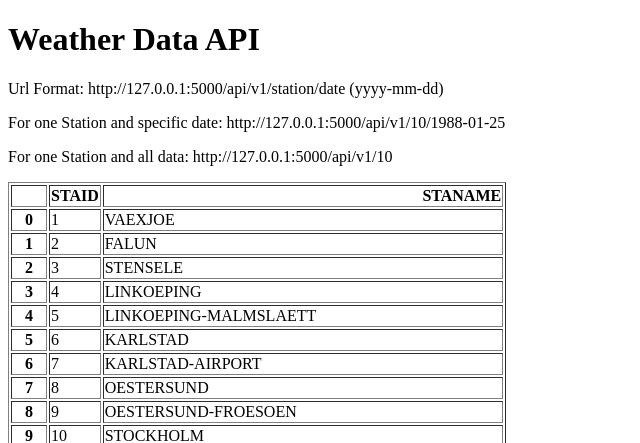
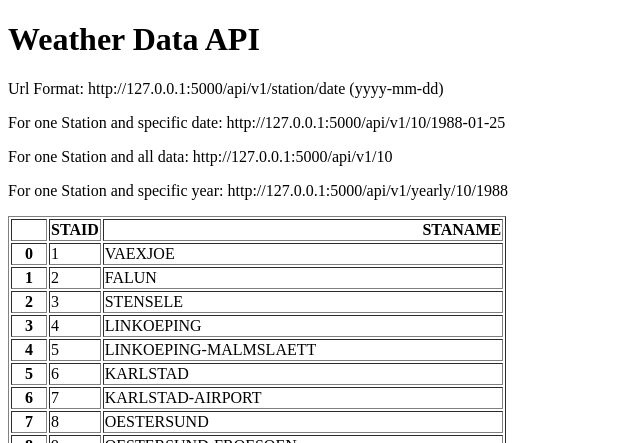
Before and after one commit to Bella3009/First-HTML-Webpage, a Flask app: page / in a window 1280 px wide. Shown: the top 443 px of the page, without its empty margins (0-640 px from the left). Run offline with Flask 3, Linux system fonts and the light colour scheme.

Commit message:
Show in the website the option to view data by year

```diff
--- a/templates/Weather_index.html
+++ b/templates/Weather_index.html
@@ -12,7 +12,7 @@
     <p>Url Format: http://127.0.0.1:5000/api/v1/station/date (yyyy-mm-dd)</p>
     <p>For one Station and specific date: http://127.0.0.1:5000/api/v1/10/1988-01-25</p>
     <p>For one Station and all data: http://127.0.0.1:5000/api/v1/10</p>
-    <!--    <p>For one Station and specific year: http://127.0.0.1:5000/api/v1/yearly/10/1988</p> -->
+    <p>For one Station and specific year: http://127.0.0.1:5000/api/v1/yearly/10/1988</p>
     </div>
     <div class="stationdata">
     <p>{{place|safe}}</p>
```
Also changed, not shown: 1 other file.
